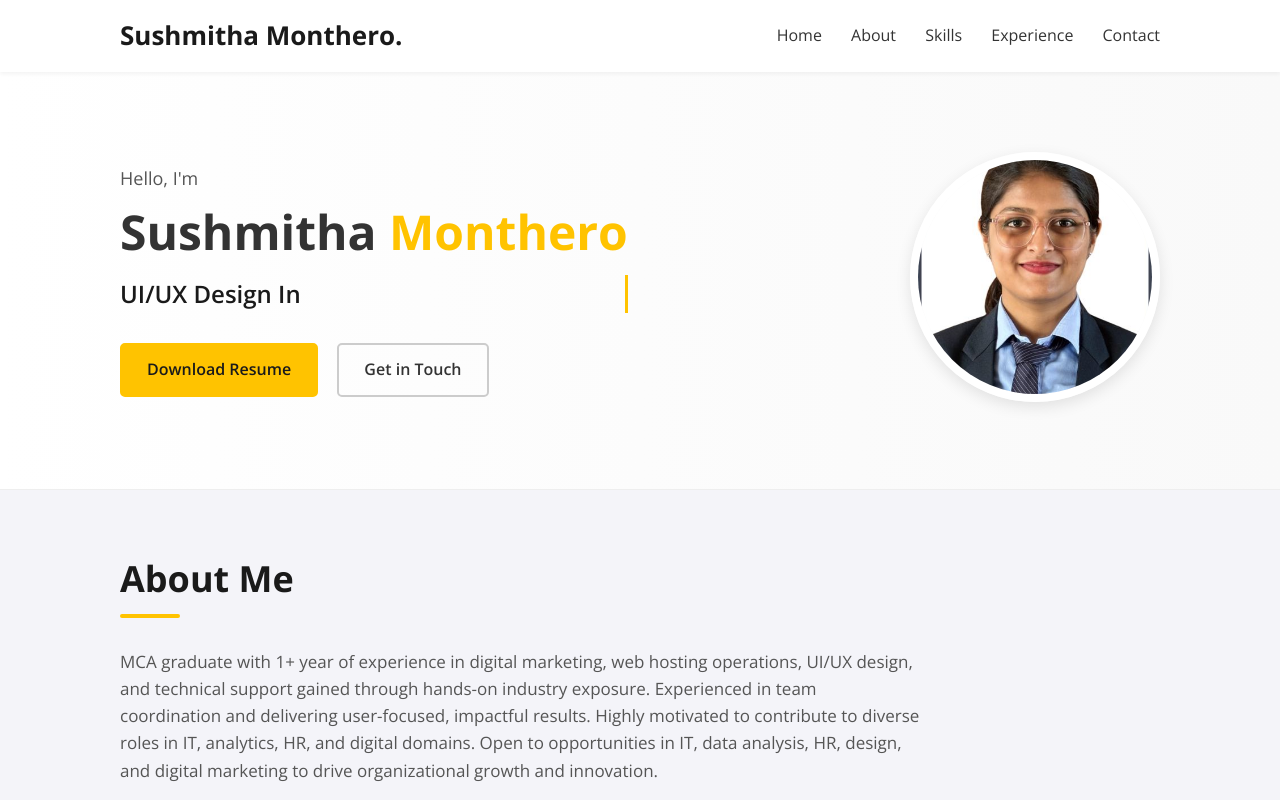
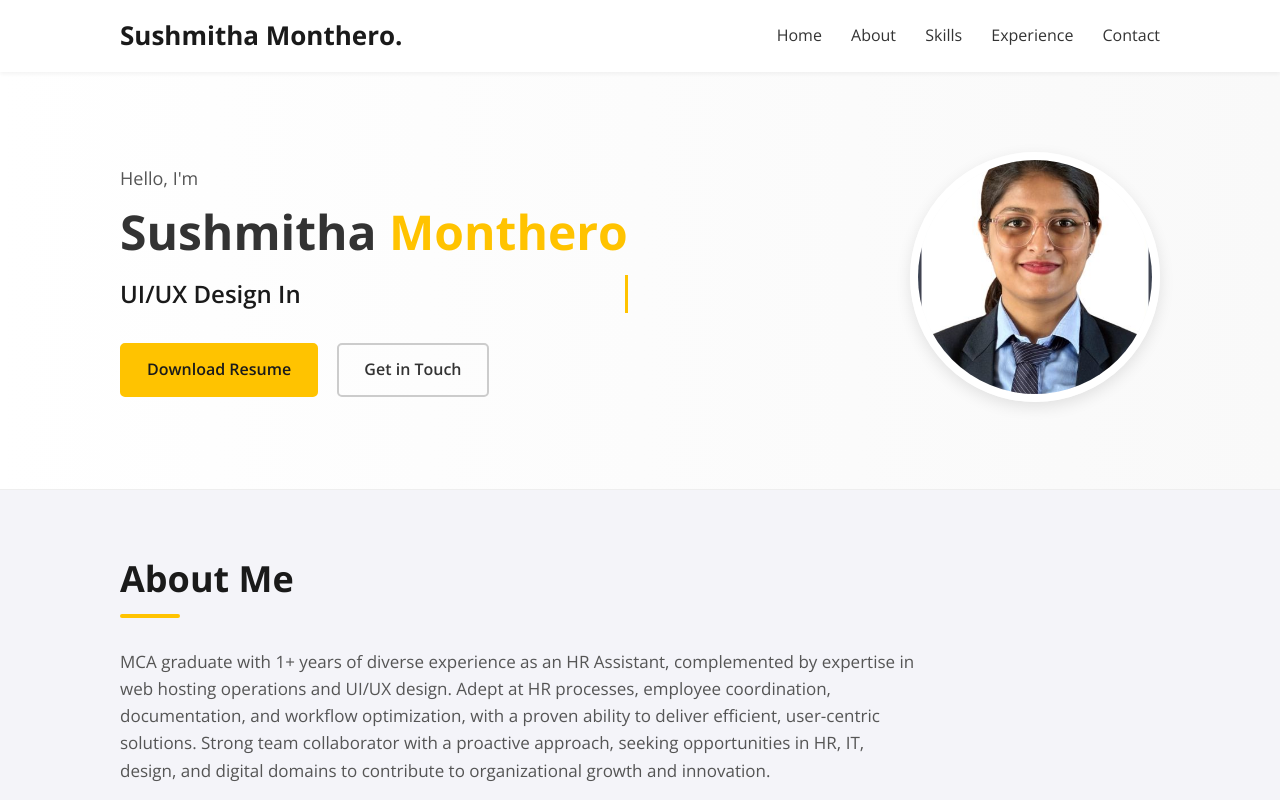
Before and after one commit to SushmithaMonthero/SushmithaMonthero-Portfolio, a plain HTML site: page index.html in a window 1280 px wide. Shown: the top 800 px of the page. Drawn offline with nearby package versions, Linux system fonts and the light colour scheme.

Commit message:
Update index.html

```diff
--- a/index.html
+++ b/index.html
@@ -500,7 +500,7 @@
     <div class="container">
         <h2 class="section-title">About Me</h2>
         <p>
-MCA graduate with 1+ year of experience in digital marketing, web hosting operations, UI/UX design, and technical support gained through hands-on industry exposure. Experienced in team coordination and delivering user-focused, impactful results. Highly motivated to contribute to diverse roles in IT, analytics, HR, and digital domains. Open to opportunities in IT, data analysis, HR, design, and digital marketing to drive organizational growth and innovation.
+MCA graduate with 1+ years of diverse experience as an HR Assistant, complemented by expertise in web hosting operations and UI/UX design. Adept at HR processes, employee coordination, documentation, and workflow optimization, with a proven ability to deliver efficient, user-centric solutions. Strong team collaborator with a proactive approach, seeking opportunities in HR, IT, design, and digital domains to contribute to organizational growth and innovation.
         </p>
     </div>
 </section>
```
